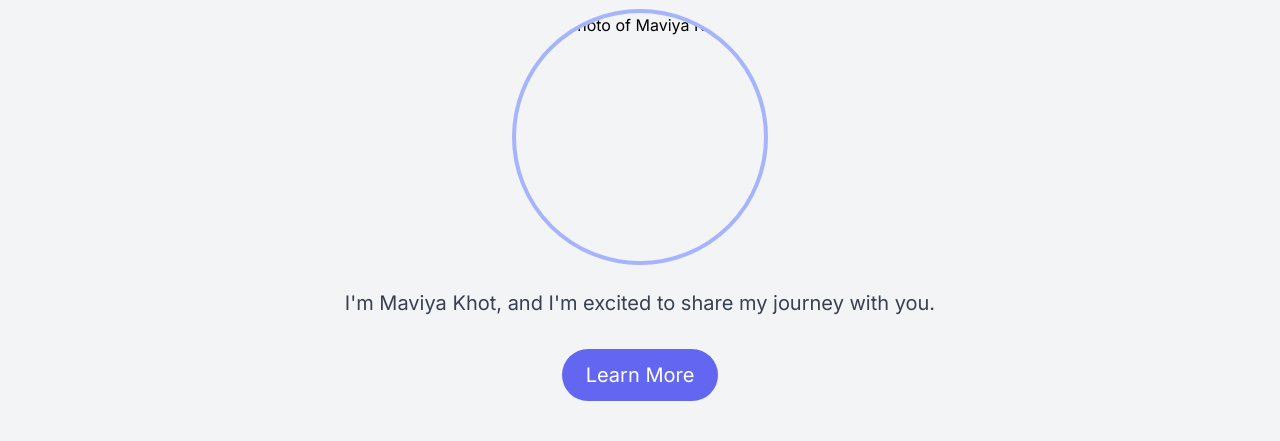
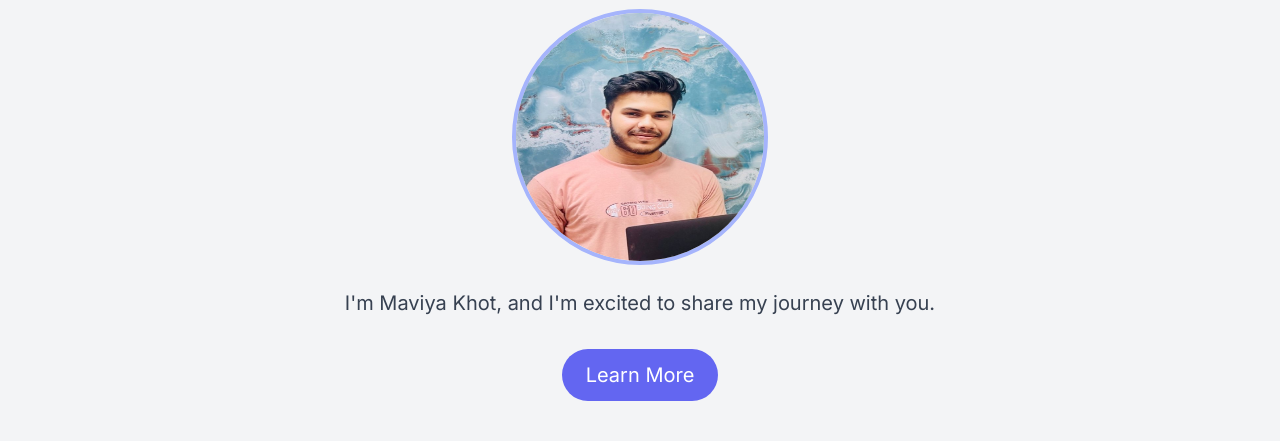
Before and after one commit to maviyakhot/maviya1, a plain HTML site: page index.html in a window 1280 px wide. Shown: the part 179-620 px from the top of the page. Drawn offline with nearby package versions, Linux system fonts and the light colour scheme.

Commit message:
Update index.html

```diff
--- a/index.html
+++ b/index.html
@@ -63,7 +63,7 @@
     <main class="container mx-auto py-10 px-4 sm:px-6 lg:px-8">
         <section id="home" role="region" aria-labelledby="home-heading" class="text-center mb-16">
             <h2 id="home-heading" class="text-4xl sm:text-5xl font-bold text-indigo-600 dark:text-indigo-400 mb-4">Welcome!</h2>
-            <img src="images/img1.jpg" alt="Photo of Maviya Khot" class="rounded-full mx-auto mb-6 w-48 h-48 sm:w-64 sm:h-64 border-4 border-indigo-300 dark:border-indigo-700">
+            <img src="profile.jpg" alt="Photo of Maviya Khot" class="rounded-full mx-auto mb-6 w-48 h-48 sm:w-64 sm:h-64 border-4 border-indigo-300 dark:border-indigo-700">
             <p class="text-gray-700 dark:text-gray-300 text-lg sm:text-xl mb-8">
                 I'm Maviya Khot, and I'm excited to share my journey with you.
             </p>
```
